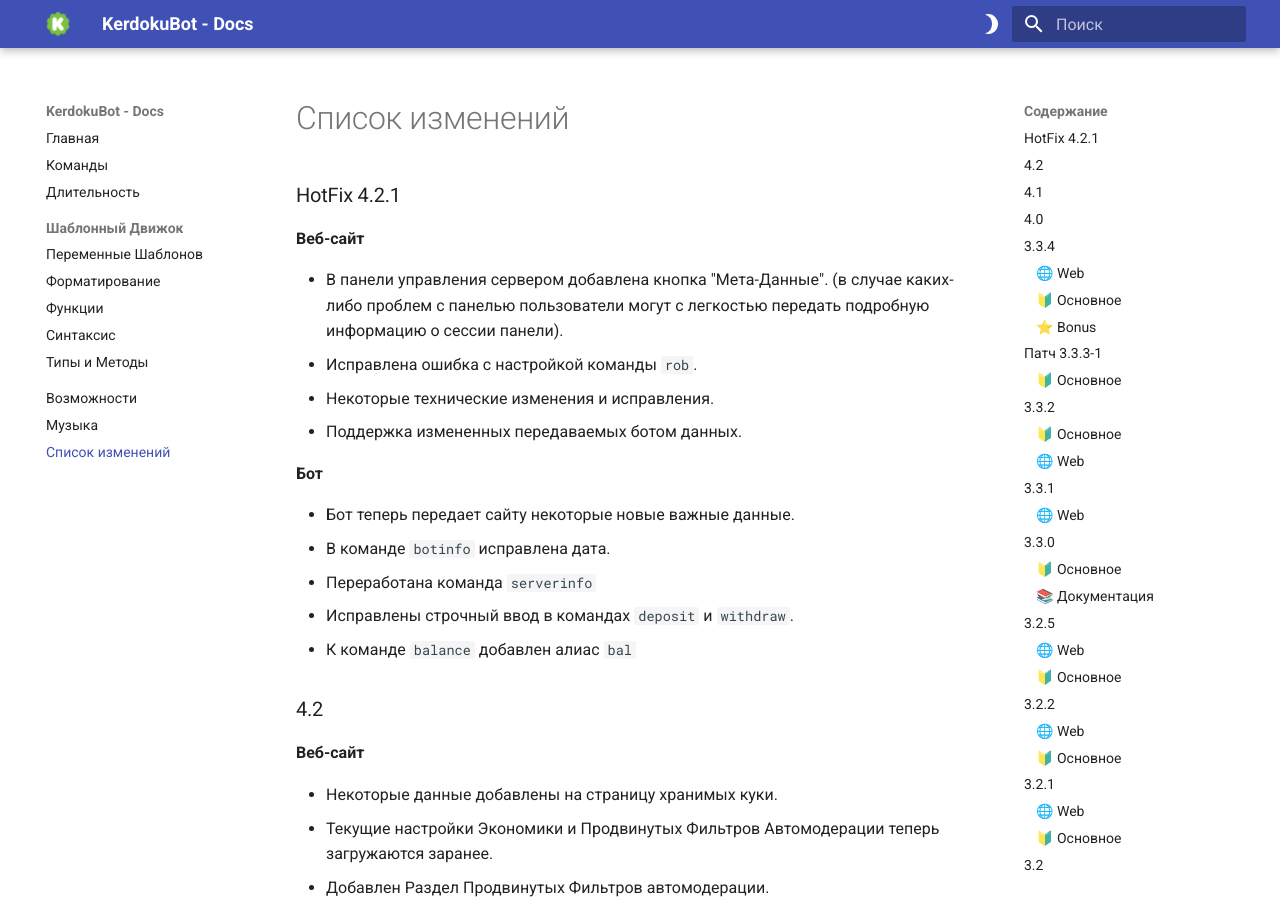
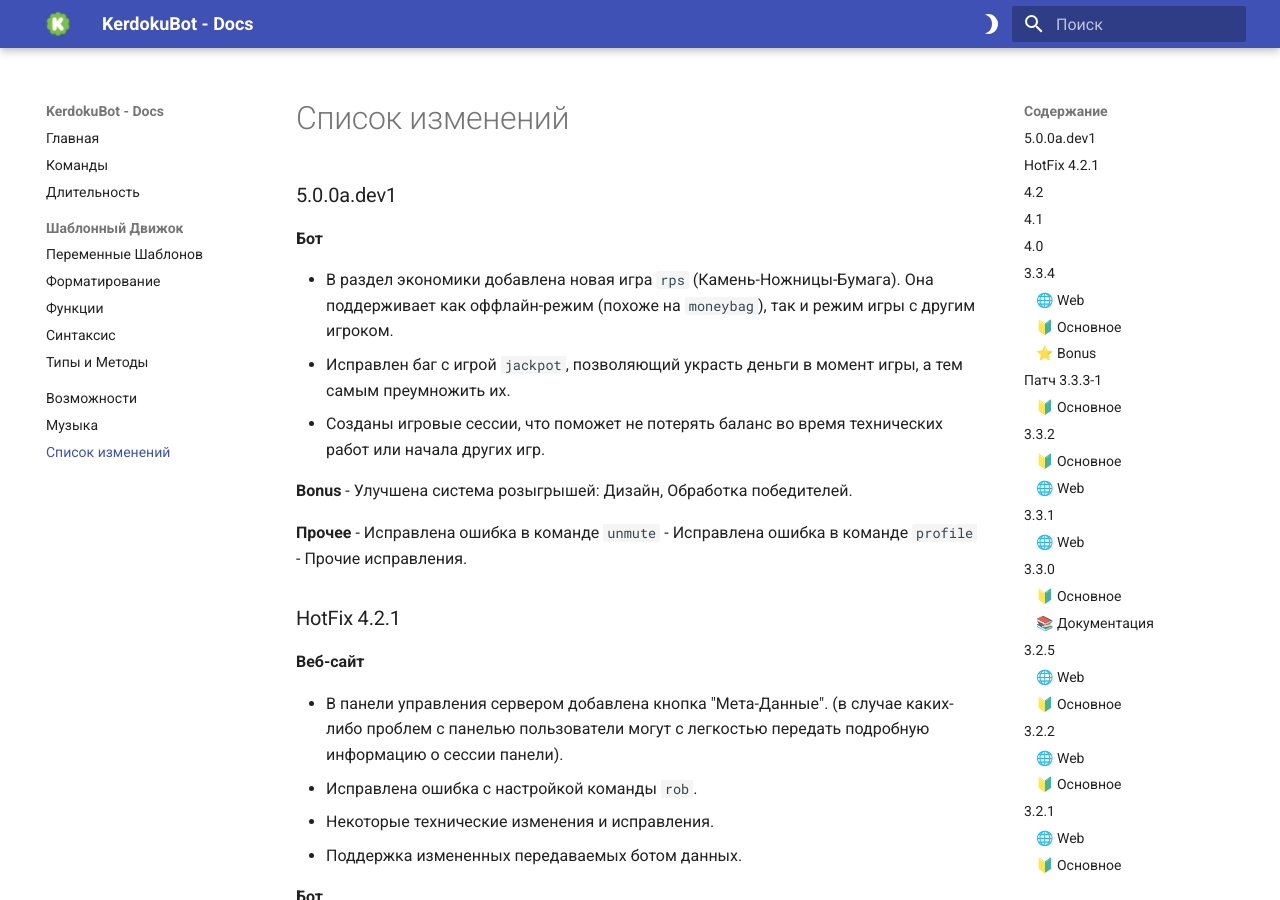
Before and after one commit to grey-cat-1908/kerdoku-docs, an MkDocs documentation site: the page built from docs/changelog.md, in a window 1280 px wide and 900 px high. Built offline with MkDocs 1.6.1 and Material for MkDocs 9.7.7, drawn with Linux system fonts in a browser that asks for light colours.

Commit message:
Update changelog.md

```diff
--- a/docs/changelog.md
+++ b/docs/changelog.md
@@ -1,4 +1,19 @@
 # Список изменений
+
+### 5.0.0a.dev1
+**__Бот__**
+
+- В раздел экономики добавлена новая игра `rps` (Камень-Ножницы-Бумага). Она поддерживает как оффлайн-режим (похоже на `moneybag`), так и режим игры с другим игроком.
+- Исправлен баг с игрой `jackpot`, позволяющий украсть деньги в момент игры, а тем самым преумножить их.
+- Созданы игровые сессии, что поможет не потерять баланс во время технических работ или начала других игр.
+
+**__Bonus__**
+- Улучшена система розыгрышей: Дизайн, Обработка победителей.
+
+**__Прочее__**
+- Исправлена ошибка в команде `unmute`
+- Исправлена ошибка в команде `profile`
+- Прочие исправления.
 
 ### HotFix 4.2.1
 **__Веб-сайт__**
```
